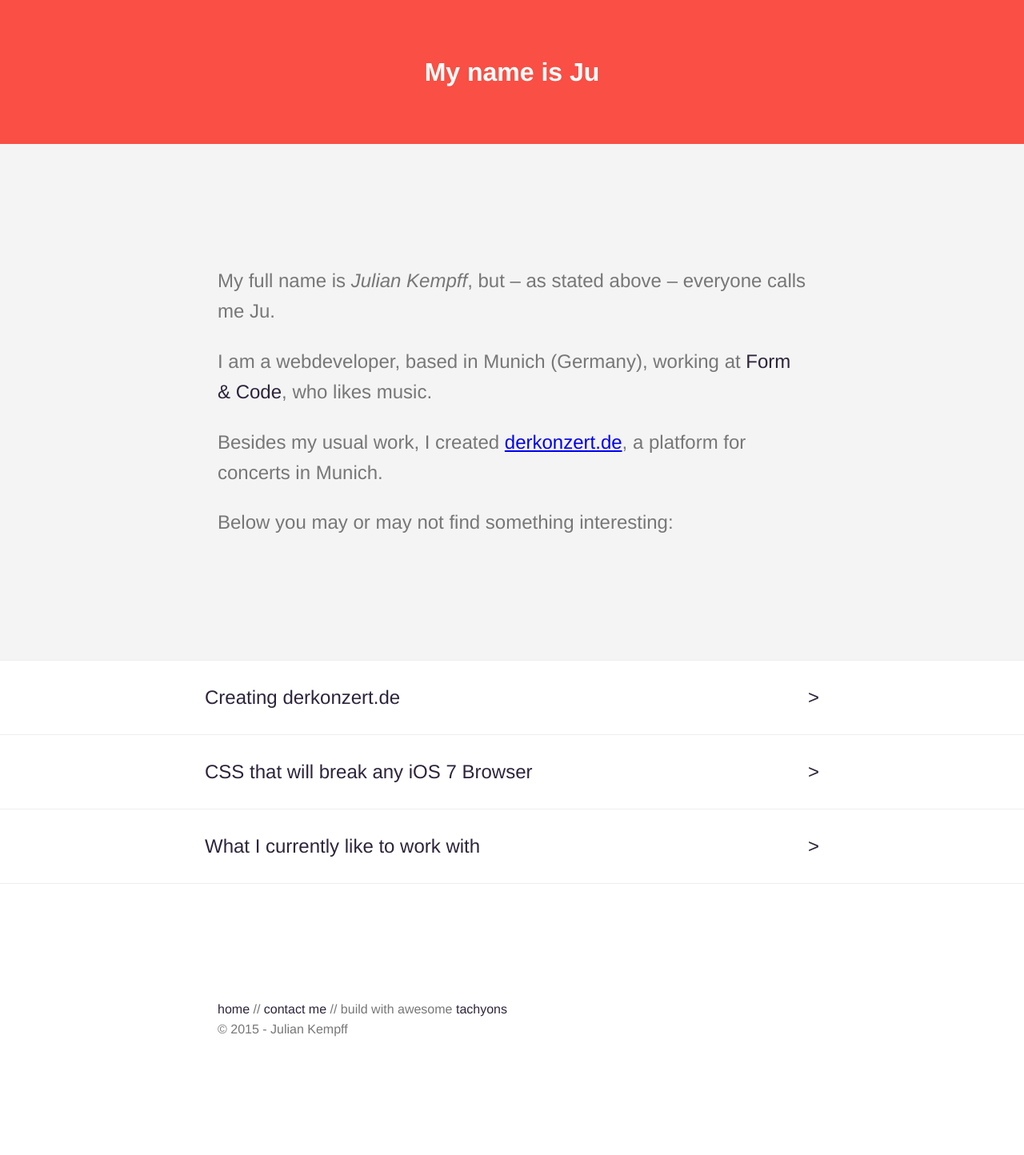
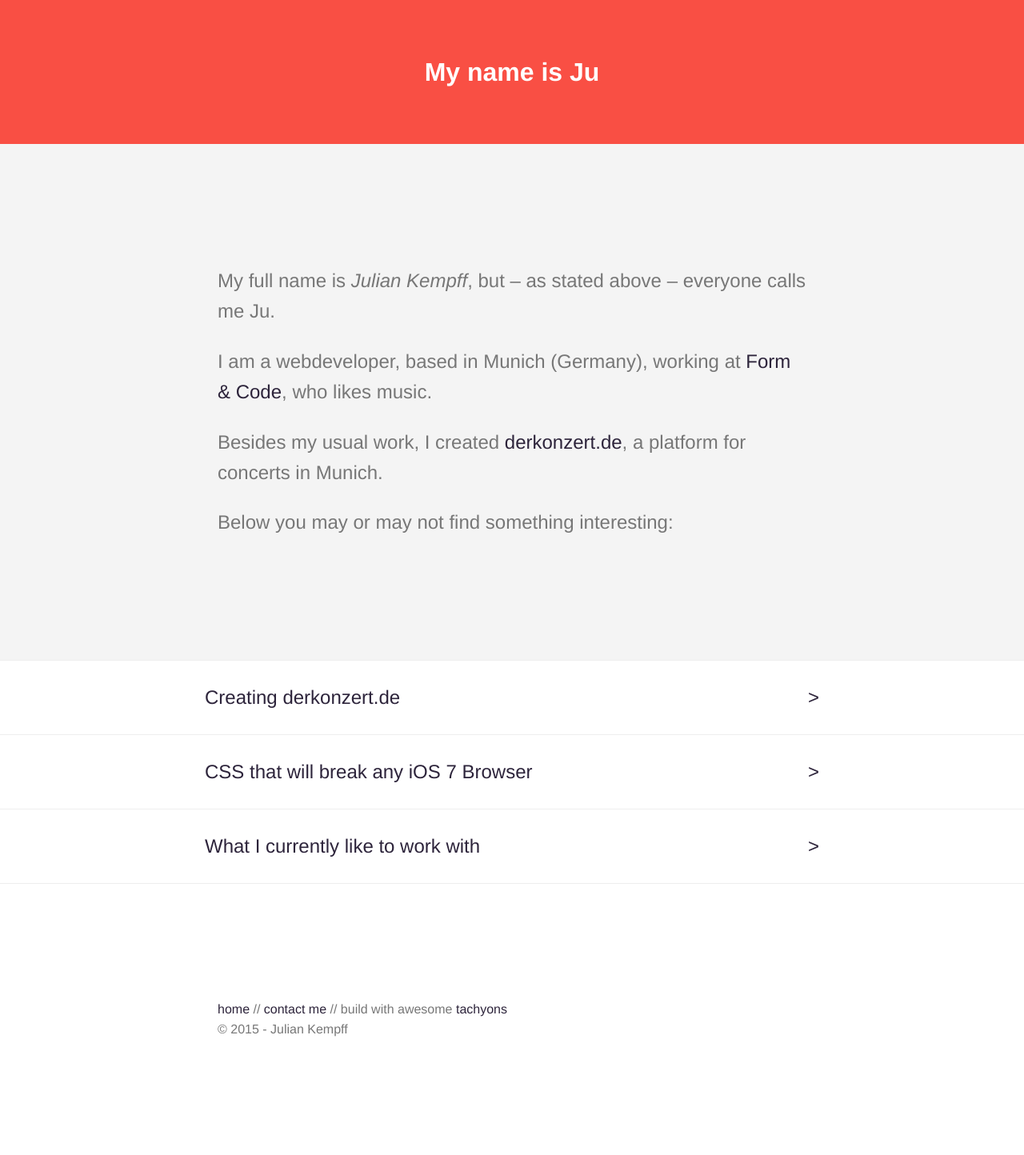
Before and after one commit to jkempff/jkempff.github.io, a Jekyll site: the page built from index.html, in a window 1280 px wide. Shown: the whole page at 80% size. Built offline with Jekyll 4.4.1, drawn with Linux system fonts in a browser that asks for light colours; the list of posts is cut into pages by our own code.

Commit message:
link class..

```diff
--- a/index.html
+++ b/index.html
@@ -8,7 +8,7 @@ title: My name is Ju
             <div class="pln lh-copy">
                 <p>My full name is <em>Julian Kempff</em>, but &ndash; as stated above &ndash; everyone calls me Ju.</p>
                 <p>I am a webdeveloper, based in Munich (Germany), working at <a href="http://formundcode.de" class="link">Form &amp; Code</a>, who likes music.</p>
-                <p>Besides my usual work, I created <a href="http://derkonzert.de">derkonzert.de</a>, a platform for concerts in Munich.</p>
+                <p>Besides my usual work, I created <a href="http://derkonzert.de" class="link">derkonzert.de</a>, a platform for concerts in Munich.</p>
                 <p>Below you may or may not find something interesting:</p>
             </div>
         </div>
```
